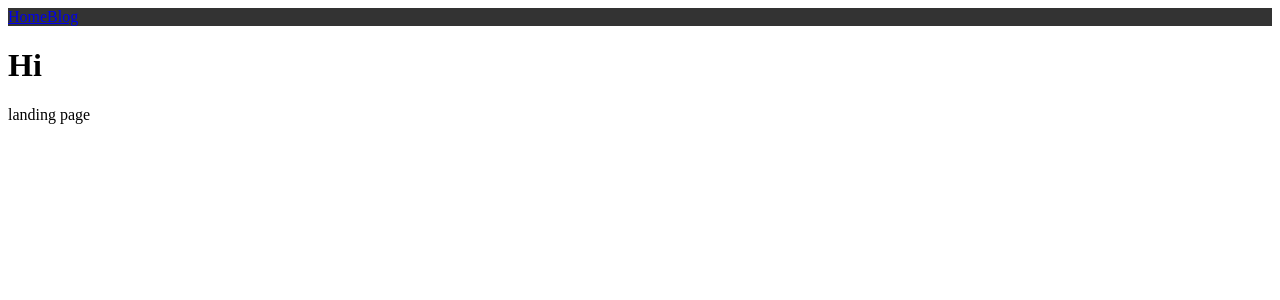
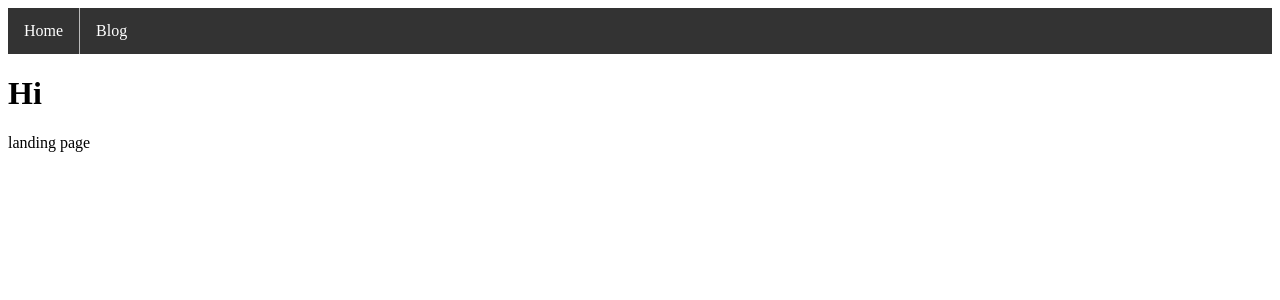
Before and after one commit to HCGK/HCGK.github.io, a Jekyll site: the page built from index.html, in a window 1280 px wide. Shown: the top 300 px of the page. Built offline with Jekyll 4.4.1, drawn with Linux system fonts in a browser that asks for light colours.

Commit message:
Update main.css

```diff
--- a/css/main.css
+++ b/css/main.css
@@ -1,10 +1,5 @@
-/*Blog Pages*/
-  ul[id="posts"]{
-    list-style-type: none;
-  }
 
-/* menu ??*/
-  ul[id="menu"]{
+  ul {
     list-style-type: none;
     margin: 0;
     padding: 0;
@@ -12,11 +7,16 @@
     background-color: #333;
   }
 
-  li [id="menu"]{
+  li {
     float: left;
+    border-right:1px solid #bbb;
   }
 
-  li a [id="menu"]{
+  li:last-child {
+    border-right: none;
+  }
+
+  li a {
     display: block;
     color: white;
     text-align: center;
@@ -24,10 +24,10 @@
     text-decoration: none;
   }
 
-  a [id="menu"] :hover:not(.active) {
-    background-color: #FF1;
+  li a:hover:not(.active) {
+    background-color: #111;
   }
 
   .active {
-  background-color:#4CAF50;
- }
+    background-color: #4CAF50;
+  }
```
